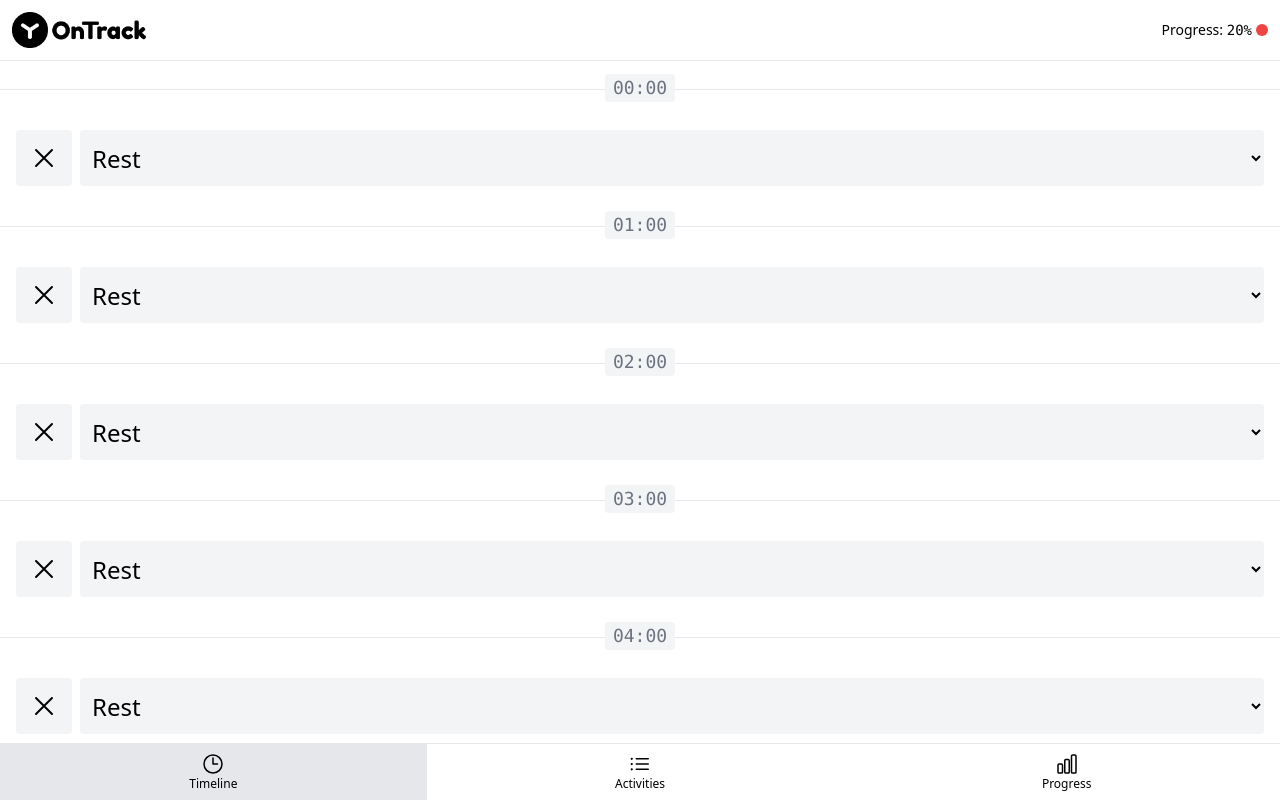
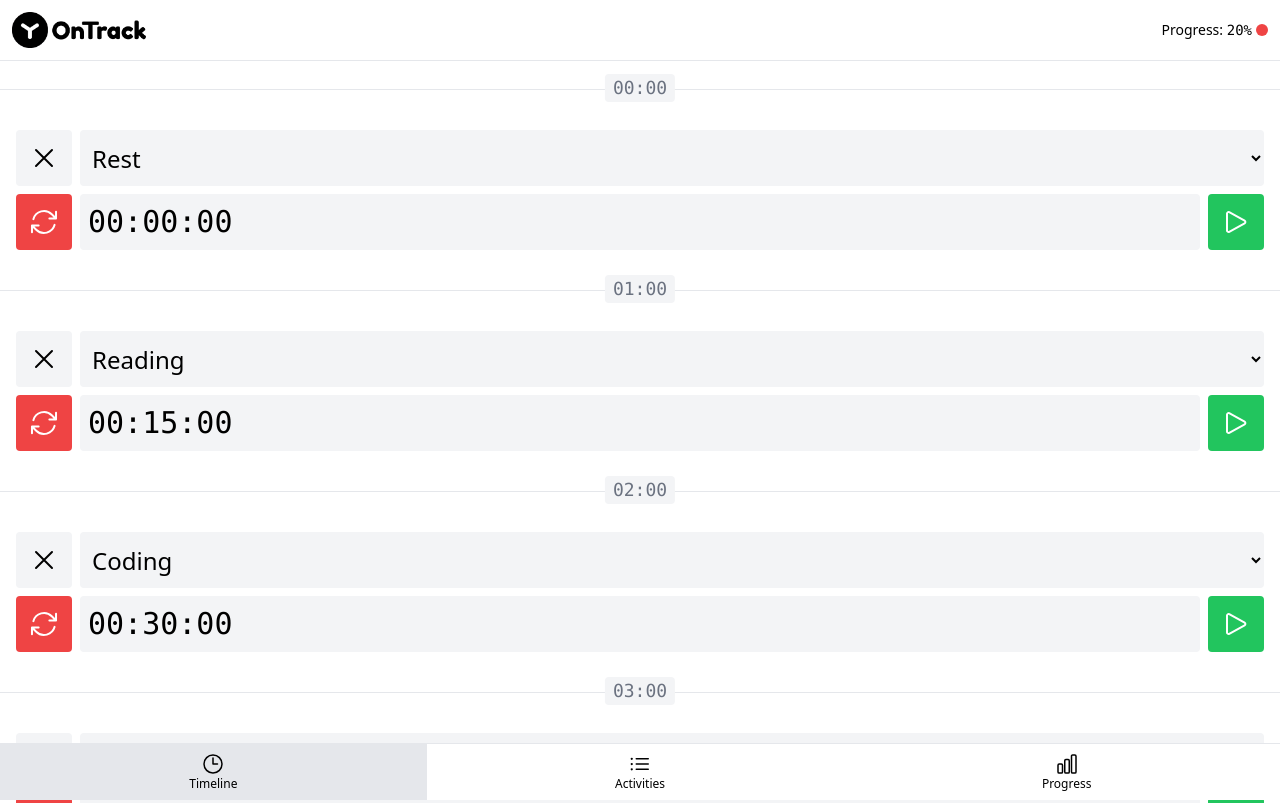
Before and after one commit to ponimasholga/practive-v3-tracking, a Vue app: page /#timeline in a window 1280 px wide. Shown: the top 803 px of the page. Built offline with nearby package versions, Linux system fonts and the light colour scheme.

Commit message:
Добавлена компонента секундомер

```diff
--- a/src/App.vue
+++ b/src/App.vue
@@ -1,11 +1,11 @@
 <script setup>
-import { ref } from 'vue'
+import { ref, computed } from 'vue'
 import { PAGE_TIMELINE, PAGE_ACTIVITIES, PAGE_PROGRESS } from './constants'
 import {
   normalizePageHash,
   generateTimelineItems,
-  generateActivitySelectOptions,
-  generateActivities
+  generateActivities,
+  generateActivitySelectOptions
 } from './functions'
 import Header from './components/Header.vue'
 import Nav from './components/Nav.vue'
@@ -15,13 +15,23 @@ import Progress from './pages/Progress.vue'
 
 const currentPage = ref(normalizePageHash())
 
-const timelineItems = generateTimelineItems()
-
 const activities = ref(generateActivities())
 
-const activitySelectOptions = generateActivitySelectOptions(activities.value)
+const timelineItems = ref(generateTimelineItems(activities.value))
+
+const timeline = ref()
+
+const activitySelectOptions = computed(() => generateActivitySelectOptions(activities.value))
 
 function goTo(page) {
+  if (currentPage.value === PAGE_TIMELINE && page === PAGE_TIMELINE) {
+    timeline.value.scrollToHour()
+  }
+
+  if (page !== PAGE_TIMELINE) {
+    document.body.scrollIntoView()
+  }
+
   currentPage.value = page
 }
 
@@ -33,6 +43,7 @@ function deleteActivity(activity) {
   timelineItems.value.forEach((timelineItem) => {
     if (timelineItem.activityId === activity.id) {
       timelineItem.activityId = null
+      timelineItem.activitySeconds = 0
     }
   })
 
@@ -49,10 +60,7 @@ function setActivitySecondsToComplete(activity, secondsToComplete) {
 </script>
 
 <template>
-  <div>
-    <Header
-      @navigate="goTo($event)"
-    />
+  <Header @navigate="goTo($event)" />
 
   <main class="flex flex-grow flex-col">
     <Timeline
@@ -60,6 +68,8 @@ function setActivitySecondsToComplete(activity, secondsToComplete) {
       :timeline-items="timelineItems"
       :activities="activities"
       :activity-select-options="activitySelectOptions"
+      :current-page="currentPage"
+      ref="timeline"
       @set-timeline-item-activity="setTimelineItemActivity"
     />
     <Activities
@@ -69,10 +79,8 @@ function setActivitySecondsToComplete(activity, secondsToComplete) {
       @delete-activity="deleteActivity"
       @set-activity-seconds-to-complete="setActivitySecondsToComplete"
     />
-      <Progress v-show="currentPage === PAGE_PROGRESS"/>
+    <Progress v-show="currentPage === PAGE_PROGRESS" />
   </main>
 
-    <Nav :current-page="currentPage" @navigate="goTo($event)"/>
-
-  </div>
+  <Nav :current-page="currentPage" @navigate="goTo($event)" />
 </template>
--- a/src/components/Button.vue
+++ b/src/components/Button.vue
@@ -1,10 +1,12 @@
 <script>
-  import { BUTTON_TYPE_DANGER , BUTTON_TYPE_NEUTRAL, BUTTON_TYPE_PRIMARY } from '../constants'
+  import { BUTTON_TYPE_DANGER , BUTTON_TYPE_NEUTRAL, BUTTON_TYPE_PRIMARY, BUTTON_TYPE_WARNING, BUTTON_TYPE_SUCCESS } from '../constants'
 
   const typeClasses = {
     [BUTTON_TYPE_PRIMARY]: 'bg-purple-500 enabled:hover:bg-purple-600 text-white',
     [BUTTON_TYPE_NEUTRAL]: 'bg-gray-100 enabled:hover.bg-gray-200',
-    [BUTTON_TYPE_DANGER]: 'bg-red-500 enabled:hover:bg-red-500 text-white'
+    [BUTTON_TYPE_DANGER]: 'bg-red-500 enabled:hover:bg-red-500 text-white',
+    [BUTTON_TYPE_WARNING]: 'bg-yellow-300 enabled:hover.bg-gray-200',
+    [BUTTON_TYPE_SUCCESS]: 'bg-green-500 enabled:hover:bg-red-500 text-white'
   }
 </script>
 
--- a/src/components/TimeLIneItem.vue
+++ b/src/components/TimeLIneItem.vue
@@ -1,11 +1,15 @@
 <script setup>
-import { NULLABLE_ACTIVITY } from '../constants'
+import { NULLABLE_ACTIVITY, BUTTON_TYPE_DANGER, BUTTON_TYPE_WARNING, BUTTON_TYPE_SUCCESS } from '../constants'
+
 import {
   isTimelineItemValid,
   isActivityValid,
   validateSelectOptions,
-  validateActivities
+  validateActivities,
+  isHourValid
 } from '../validators'
+
+import TimelineStopWatch from '../components/TimelineStopWatch.vue'
 import Select from '../components/Select.vue'
 import TimelineHour from '../components/TimelineHour.vue'
 
@@ -28,8 +32,11 @@ const props = defineProps({
 })
 
 const emit = defineEmits({
-  selectActivity: isActivityValid
+  selectActivity: isActivityValid,
+  scrollToHour: isHourValid
 })
+
+
 
 function selectActivity(id) {
   emit('selectActivity', findActivityById(id))
@@ -38,16 +45,19 @@ function selectActivity(id) {
 function findActivityById(id) {
   return props.activities.find((activity) => activity.id === id) || NULLABLE_ACTIVITY
 }
+
 </script>
 
 <template>
   <li class="relative flex flex-col gap-2 border-t border-gray-200 py-10 px-4">
-    <TimelineHour :hour="timelineItem.hour" />
+    <TimelineHour :hour="timelineItem.hour" @click.prevent="emit('scrollToHour', timelineItem.hour)"/>
     <Select
       placeholder="Rest"
       :selected="timelineItem.activityId"
       :options="activitySelectOptions"
       @select="selectActivity"
     />
+
+    <TimelineStopWatch :seconds="timelineItem.activitySeconds" :hour="timelineItem.hour" />
   </li>
 </template>
--- /dev/null
+++ b/src/components/TimelineStopWatch.vue
@@ -0,0 +1,66 @@
+<script setup>
+import { ref } from 'vue'
+import { ArrowPathIcon, PauseIcon, PlayIcon } from '@heroicons/vue/24/outline'
+import {
+  MILLISECONDS_IN_SECOND,
+  BUTTON_TYPE_SUCCESS,
+  BUTTON_TYPE_WARNING,
+  BUTTON_TYPE_DANGER
+} from '../constants'
+import { formatSeconds } from '../functions'
+import { isNumber, isHourValid } from '../validators'
+import Button from './Button.vue'
+
+const props = defineProps({
+  seconds: {
+    default: 0,
+    type: Number,
+    validator: isNumber
+  },
+  hour: {
+    required: true,
+    type: Number,
+    validator: isHourValid
+  }
+})
+
+const seconds = ref(props.seconds)
+const isRunning = ref(false)
+
+const isStartButtonDisabled = props.hour !== new Date().getHours()
+
+function start() {
+  isRunning.value = setInterval(() => {
+    seconds.value++
+  }, MILLISECONDS_IN_SECOND)
+}
+
+function stop() {
+  clearInterval(isRunning.value)
+
+  isRunning.value = false
+}
+
+function reset() {
+  stop()
+
+  seconds.value = 0
+}
+</script>
+
+<template>
+  <div class="flex w-full gap-2">
+    <Button :type="BUTTON_TYPE_DANGER" :disabled="!seconds" @click="reset">
+      <ArrowPathIcon class="h-8" />
+    </Button>
+    <div class="flex flex-grow items-center rounded bg-gray-100 px-2 font-mono text-3xl">
+      {{ formatSeconds(seconds) }}
+    </div>
+    <Button v-if="isRunning" :type="BUTTON_TYPE_WARNING" @click="stop">
+      <PauseIcon class="h-8" />
+    </Button>
+    <Button v-else :type="BUTTON_TYPE_SUCCESS" :disabled="isStartButtonDisabled" @click="start">
+      <PlayIcon class="h-8" />
+    </Button>
+  </div>
+</template>
--- a/src/constants.js
+++ b/src/constants.js
@@ -3,13 +3,16 @@ import { generatePeriodSelectedOptions } from './functions'
 export const BUTTON_TYPE_PRIMARY = 'primary'
 export const BUTTON_TYPE_NEUTRAL = 'neutral'
 export const BUTTON_TYPE_DANGER = 'danger'
+export const BUTTON_TYPE_SUCCESS = 'success'
+export const BUTTON_TYPE_WARNING = 'warning'
 
 export const BUTTON_TYPES = [
   BUTTON_TYPE_PRIMARY,
   BUTTON_TYPE_NEUTRAL,
-  BUTTON_TYPE_DANGER
+  BUTTON_TYPE_DANGER,
+  BUTTON_TYPE_SUCCESS,
+  BUTTON_TYPE_WARNING
 ]
-
 
 export const PAGE_TIMELINE = 'timeline'
 export const PAGE_ACTIVITIES = 'activities'
@@ -18,6 +21,7 @@ export const PAGE_PROGRESS = 'progress'
 export const HOURS_IN_DAY = 24;
 export const SECONDS_IN_MINUTE = 60;
 export const MINUTES_IN_HOUR = 60;
+export const MILLISECONDS_IN_SECOND = 1000
 export const SECONDS_IN_HOUR = SECONDS_IN_MINUTE * MINUTES_IN_HOUR;
 
 
--- a/src/functions.js
+++ b/src/functions.js
@@ -4,6 +4,7 @@ import {
   SECONDS_IN_HOUR,
   SECONDS_IN_MINUTE,
   MINUTES_IN_HOUR,
+  MILLISECONDS_IN_SECOND,
 } from './constants'
 import { isPageValid } from './validators'
 
@@ -19,6 +20,16 @@ export function normalizePageHash() {
   return PAGE_TIMELINE
 }
 
+export function formatSeconds(seconds) {
+  const date = new Date()
+
+  date.setTime(Math.abs(seconds) * MILLISECONDS_IN_SECOND);
+
+  const utc = date.toUTCString()
+
+  return utc.substring(utc.indexOf(':') - 2, utc.indexOf(':') + 6)
+}
+
 export function generateActivities() {
   return ['Coding', 'Reading', 'Training'].map((name, hours) => ({
     id: id(),
@@ -31,11 +42,18 @@ export function id() {
   return Date.now().toString(36) + Math.random().toString(36).substring(2)
 }
 
-export function generateTimelineItems() {
+export function generateTimelineItems(activities) {
+  return [...Array(HOURS_IN_DAY).keys()].map((hour) => ({
+    hour,
+    activityId: hour % 4 === 0 ? null : activities[hour % 2].id,
+    activitySeconds: hour % 4 === 0 ? 0 : (15 * SECONDS_IN_MINUTE * hour) % SECONDS_IN_HOUR
+  }))
+
   const timelineItems = []
 
   for (let hour = 0; hour < HOURS_IN_DAY; hour++) {
-    timelineItems.push({ hour })
+    timelineItems.push({
+})
   }
 
   return timelineItems
--- a/src/pages/Timeline.vue
+++ b/src/pages/Timeline.vue
@@ -1,14 +1,17 @@
 <script setup>
+import { PAGE_TIMELINE } from '@/constants'
+import { ref, onMounted, watchPostEffect, nextTick } from 'vue'
 import TimeLIneItem from '../components/TimeLIneItem.vue'
 import {
   validateTimelineItems,
   validateSelectOptions,
   validateActivities,
   isTimelineItemValid,
-  isActivityValid
+  isActivityValid,
+  isPageValid
 } from '../validators'
 
-defineProps({
+const props = defineProps({
   timelineItems: {
     required: true,
     type: Array,
@@ -23,15 +26,46 @@ defineProps({
     required: true,
     type: Array,
     validator: validateSelectOptions
+  },
+  currentPage: {
+   required: true,
+   type: String,
+   validator: isPageValid
   }
 })
 
+
+defineExpose({
+  scrollToHour
+})
+const timelineItemRefs = ref({})
 
 const emit = defineEmits({
   setTimelineItemActivity(timelineItem, activity) {
     return [isTimelineItemValid(timelineItem), isActivityValid(activity)].every(Boolean)
   }
 })
+
+watchPostEffect(async () => {
+  if (props.currentPage === PAGE_TIMELINE) {
+
+    await nextTick()
+    scrollToHour(null, false)
+  }
+});
+
+function scrollToHour(hour = null, isSmooth = true) {
+  hour ??= new Date().getHours()
+  const optiopns = { behavior:  isSmooth ? 'smooth'  : 'instant'}
+  if (hour === 0) {
+    document.body.scrollIntoView(optiopns)
+  } else {
+    timelineItemRefs.value[hour - 1].$el.scrollIntoView(optiopns)
+  }
+}
+
+
+
 </script>
 
 <template>
@@ -43,6 +77,8 @@ const emit = defineEmits({
         :timeline-item="timelineItem"
         :activities="activities"
         :activity-select-options="activitySelectOptions"
+        @scroll-to-hour="scrollToHour"
+        ref="timelineItemRefs"
         @select-activity="emit('setTimelineItemActivity', timelineItem, $event)"
       />
     </ul>
```
Lines whose indentation alone changed are shown as unchanged.
